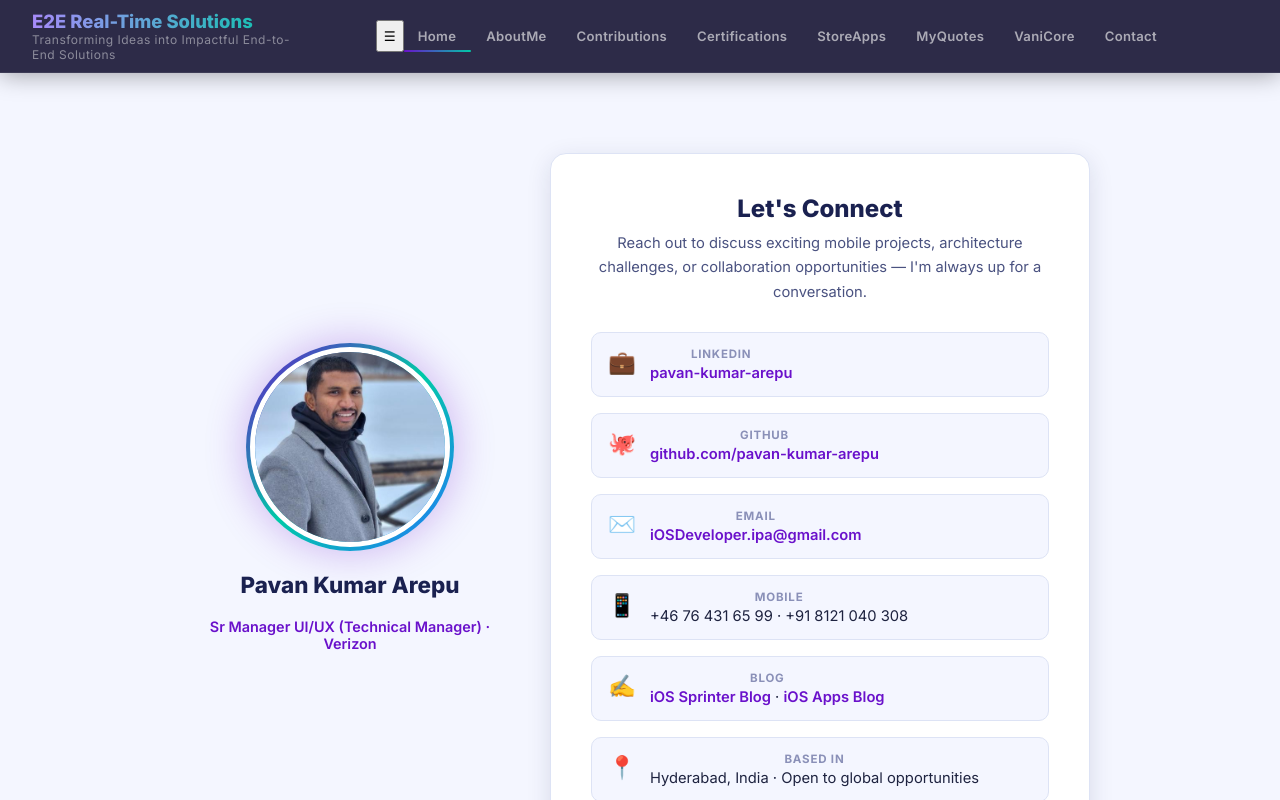
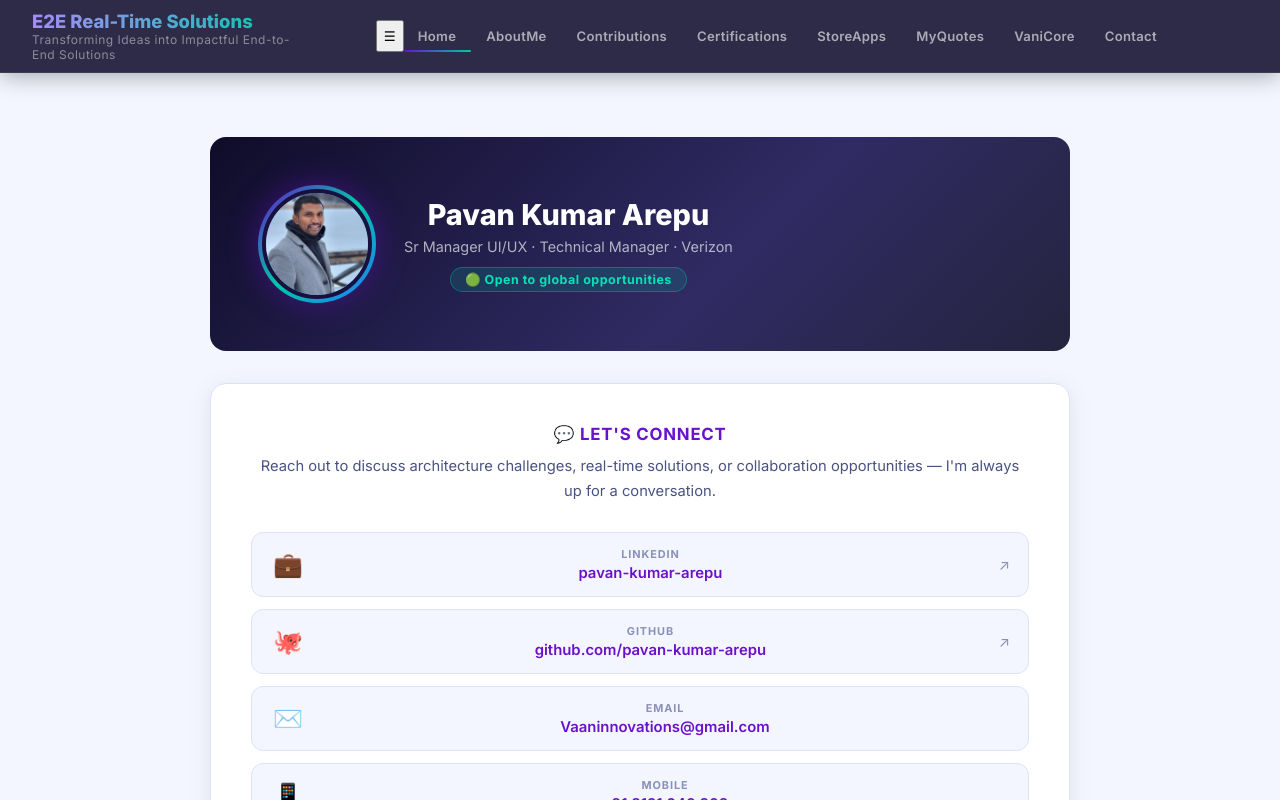
Before and after one commit to pavan-kumar-arepu/E2EMobileAppsSite, a React (Create React App) app: page /contact in a window 1280 px wide. Shown: the top 800 px of the page. Built offline with nearby package versions, Linux system fonts and the light colour scheme; no server answers.

Commit message:
Update contact: new email, remove Swedish number, remove iOS Sprinter blog, enrich UI

```diff
--- a/src/components/Tabs/Contact/Contact.css
+++ b/src/components/Tabs/Contact/Contact.css
@@ -1,112 +1,151 @@
 .contact-page {
+  background: var(--bg, #f4f6ff);
   min-height: 100vh;
-  background: var(--bg, #f4f6ff);
+  padding: clamp(32px, 6vw, 64px) clamp(20px, 5vw, 60px);
+}
+
+.contact-content {
+  max-width: 860px;
+  margin: 0 auto;
+}
+
+/* ── Banner (matches AboutMe / other tabs) ── */
+.contact-banner {
+  background: linear-gradient(135deg, #0f0c29 0%, #302b63 60%, #24243e 100%);
+  border-radius: 16px;
+  padding: clamp(28px, 5vw, 48px);
+  margin-bottom: 32px;
   display: flex;
   align-items: center;
-  justify-content: center;
-  padding: clamp(40px, 8vw, 80px) clamp(20px, 5vw, 60px);
-}
-
-.contact-inner {
-  max-width: 900px;
-  width: 100%;
-  display: grid;
-  grid-template-columns: 320px 1fr;
-  gap: 40px;
-  align-items: center;
-}
-
-/* Left column */
-.contact-left {
-  display: flex;
-  flex-direction: column;
-  align-items: center;
-  gap: 20px;
-  text-align: center;
+  gap: 28px;
+  flex-wrap: wrap;
 }
 
 .contact-avatar-ring {
   padding: 4px;
   border-radius: 50%;
   background: linear-gradient(135deg, #6a11cb, #00c9a7, #2575fc);
-  box-shadow: 0 0 40px rgba(106,17,203,.3);
+  box-shadow: 0 0 32px rgba(106,17,203,.45);
+  flex-shrink: 0;
 }
 .contact-image {
-  width: 200px;
-  height: 200px;
+  width: 110px;
+  height: 110px;
   border-radius: 50%;
   object-fit: cover;
-  border: 5px solid var(--surface, #fff);
+  border: 4px solid #1a1040;
   display: block;
 }
 
-.contact-name {
-  font-size: 1.4rem;
+.contact-banner-text h2 {
+  color: #fff;
+  font-size: clamp(1.3rem, 3vw, 1.8rem);
   font-weight: 800;
-  color: var(--navy, #1a2150);
-  margin: 0;
+  margin: 0 0 6px;
 }
-.contact-role {
+.contact-banner-text p {
+  color: rgba(255,255,255,.65);
   font-size: .9rem;
-  color: var(--primary, #6a11cb);
-  font-weight: 600;
-  margin: 0;
+  margin: 0 0 12px;
+}
+.contact-availability {
+  display: inline-block;
+  background: rgba(0,201,167,.15);
+  color: #00e5b8;
+  border: 1px solid rgba(0,201,167,.35);
+  border-radius: 20px;
+  padding: 4px 14px;
+  font-size: .78rem;
+  font-weight: 700;
+  letter-spacing: .5px;
 }
 
-/* Right column — card */
+/* ── Contact card ── */
 .contact-card {
   background: var(--surface, #fff);
   border: 1px solid var(--border, #dde3f5);
   border-radius: 16px;
   padding: clamp(24px, 4vw, 40px);
-  box-shadow: var(--shadow-md, 0 6px 24px rgba(26,33,80,.12));
+  box-shadow: 0 6px 24px rgba(26,33,80,.1);
 }
-.contact-card h2 {
-  font-size: clamp(1.2rem, 2.5vw, 1.5rem);
-  font-weight: 800;
-  color: var(--navy, #1a2150);
-  margin: 0 0 8px;
+
+.contact-card-header {
+  margin-bottom: 28px;
 }
-.contact-card > p {
+.contact-card-header h3 {
+  font-size: 1.05rem;
+  font-weight: 700;
+  color: var(--primary, #6a11cb);
+  text-transform: uppercase;
+  letter-spacing: .8px;
+  margin: 0 0 10px;
+}
+.contact-card-header p {
   color: var(--text-2, #4a5280);
   font-size: .92rem;
-  line-height: 1.65;
-  margin: 0 0 28px;
+  line-height: 1.7;
+  margin: 0;
 }
 
+/* ── Rows ── */
 .contact-rows {
   display: flex;
   flex-direction: column;
-  gap: 16px;
+  gap: 12px;
 }
 .contact-row {
   display: flex;
-  align-items: flex-start;
+  align-items: center;
   gap: 14px;
-  padding: 14px 16px;
+  padding: 14px 18px;
   background: var(--bg, #f4f6ff);
   border: 1px solid var(--border, #dde3f5);
-  border-radius: 10px;
-  transition: border-color .2s;
+  border-radius: 12px;
+  transition: border-color .2s, box-shadow .2s, transform .15s;
+  cursor: default;
 }
-.contact-row:hover { border-color: var(--primary, #6a11cb); }
-.contact-row-icon { font-size: 1.4rem; flex-shrink: 0; margin-top: 1px; }
+.contact-row:hover {
+  border-color: var(--primary, #6a11cb);
+  box-shadow: 0 4px 16px rgba(106,17,203,.1);
+  transform: translateY(-1px);
+}
+.contact-row-icon {
+  font-size: 1.5rem;
+  flex-shrink: 0;
+  width: 36px;
+  text-align: center;
+}
+.contact-row-body { flex: 1; min-width: 0; }
 .contact-row-label {
-  font-size: .72rem;
+  font-size: .68rem;
   font-weight: 700;
   text-transform: uppercase;
-  letter-spacing: .8px;
+  letter-spacing: .9px;
   color: var(--text-3, #8a90b8);
   margin-bottom: 3px;
 }
-.contact-row-value { font-size: .92rem; color: var(--text, #1e2340); }
-.contact-row-value a { color: var(--primary, #6a11cb); text-decoration: none; font-weight: 600; }
+.contact-row-value {
+  font-size: .93rem;
+  color: var(--text, #1e2340);
+  font-weight: 500;
+  white-space: nowrap;
+  overflow: hidden;
+  text-overflow: ellipsis;
+}
+.contact-row-value a {
+  color: var(--primary, #6a11cb);
+  text-decoration: none;
+  font-weight: 600;
+}
 .contact-row-value a:hover { text-decoration: underline; }
+.contact-row-arrow {
+  font-size: .9rem;
+  color: var(--text-3, #8a90b8);
+  flex-shrink: 0;
+  margin-left: 4px;
+}
 
-@media (max-width: 700px) {
-  .contact-inner { grid-template-columns: 1fr; }
-  .contact-left { flex-direction: row; text-align: left; align-items: center; flex-wrap: wrap; }
+@media (max-width: 600px) {
+  .contact-banner { flex-direction: column; text-align: center; align-items: center; }
+  .contact-row-value { white-space: normal; }
 }
-@media (max-width: 440px) {
-  .contact-left { flex-direction: column; align-items: center; text-align: center; }
-}
--- a/src/components/Tabs/Contact/Contact.js
+++ b/src/components/Tabs/Contact/Contact.js
@@ -6,86 +6,90 @@
   {
     icon: "💼",
     label: "LinkedIn",
-    value: (
-      <a
-        href="https://www.linkedin.com/in/pavan-kumar-arepu-software-architect-engineer/"
-        target="_blank"
-        rel="noopener noreferrer"
-      >
-        pavan-kumar-arepu
-      </a>
-    ),
+    href: "https://www.linkedin.com/in/pavan-kumar-arepu-software-architect-engineer/",
+    value: "pavan-kumar-arepu",
   },
   {
     icon: "🐙",
     label: "GitHub",
-    value: (
-      <a
-        href="https://github.com/pavan-kumar-arepu"
-        target="_blank"
-        rel="noopener noreferrer"
-      >
-        github.com/pavan-kumar-arepu
-      </a>
-    ),
+    href: "https://github.com/pavan-kumar-arepu",
+    value: "github.com/pavan-kumar-arepu",
   },
   {
     icon: "✉️",
     label: "Email",
-    value: (
-      <a href="mailto:iOSDeveloper.ipa@gmail.com">iOSDeveloper.ipa@gmail.com</a>
-    ),
+    href: "mailto:Vaaninnovations@gmail.com",
+    value: "Vaaninnovations@gmail.com",
   },
   {
     icon: "📱",
     label: "Mobile",
-    value: "+46 76 431 65 99  ·  +91 8121 040 308",
+    href: "tel:+918121040308",
+    value: "+91 8121 040 308",
   },
   {
     icon: "✍️",
     label: "Blog",
-    value: (
-      <>
-        <a href="https://iossprinter.blogspot.com" target="_blank" rel="noopener noreferrer">iOS Sprinter Blog</a>
-        {" · "}
-        <a href="https://iosapps.blogspot.com" target="_blank" rel="noopener noreferrer">iOS Apps Blog</a>
-      </>
-    ),
+    href: "https://iosapps.blogspot.com",
+    value: "iOS Apps Blog",
   },
   {
     icon: "📍",
     label: "Based In",
+    href: null,
     value: "Hyderabad, India · Open to global opportunities",
   },
 ];
 
 const Contact = () => (
   <div className="contact-page">
-    <div className="contact-inner">
-      {/* Left — avatar */}
-      <div className="contact-left">
+    <div className="contact-content">
+
+      {/* Dark gradient banner — matches other tabs */}
+      <div className="contact-banner">
         <div className="contact-avatar-ring">
           <img src={contactImage} alt="Pavan Kumar Arepu" className="contact-image" />
         </div>
-        <p className="contact-name">Pavan Kumar Arepu</p>
-        <p className="contact-role">Sr Manager UI/UX (Technical Manager) · Verizon</p>
+        <div className="contact-banner-text">
+          <h2>Pavan Kumar Arepu</h2>
+          <p>Sr Manager UI/UX · Technical Manager · Verizon</p>
+          <span className="contact-availability">🟢 Open to global opportunities</span>
+        </div>
       </div>
 
-      {/* Right — contact card */}
+      {/* Contact card */}
       <div className="contact-card">
-        <h2>Let's Connect</h2>
-        <p>
-          Reach out to discuss exciting mobile projects, architecture challenges,
-          or collaboration opportunities — I'm always up for a conversation.
-        </p>
+        <div className="contact-card-header">
+          <h3>💬 Let's Connect</h3>
+          <p>
+            Reach out to discuss architecture challenges, real-time solutions,
+            or collaboration opportunities — I'm always up for a conversation.
+          </p>
+        </div>
+
         <div className="contact-rows">
           {CONTACT_ROWS.map((row) => (
             <div key={row.label} className="contact-row">
               <span className="contact-row-icon">{row.icon}</span>
-              <div>
+              <div className="contact-row-body">
                 <div className="contact-row-label">{row.label}</div>
-                <div className="contact-row-value">{row.value}</div>
+                <div className="contact-row-value">
+                  {row.href ? (
+                    <a
+                      href={row.href}
+                      target={row.href.startsWith("http") ? "_blank" : undefined}
+                      rel={row.href.startsWith("http") ? "noopener noreferrer" : undefined}
+                    >
+                      {row.value}
+                    </a>
+                  ) : (
+                    row.value
+                  )}
+                </div>
               </div>
+              {row.href && row.href.startsWith("http") && (
+                <span className="contact-row-arrow">↗</span>
+              )}
             </div>
           ))}
         </div>
```
